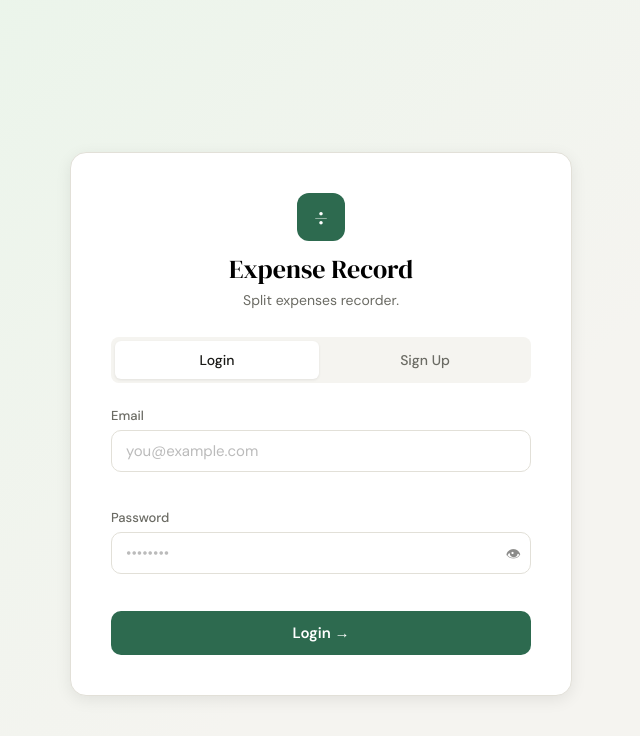
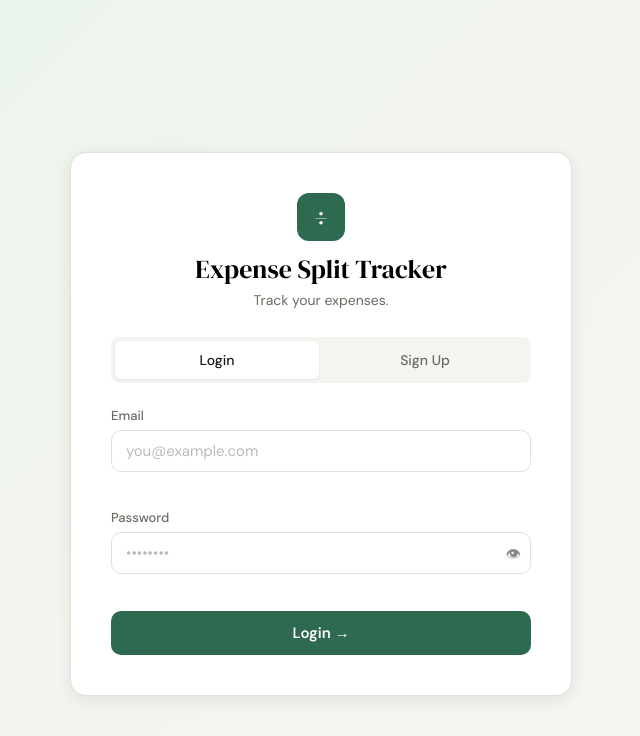
Before and after one commit to sskeric/ExpensesSplitTracker, a website: page frontend/index.html in a window 1280 px wide. Shown: the whole page, without its empty margins (319-959 px from the left). Drawn offline with Linux system fonts and the light colour scheme.

Commit message:
Update index.html

```diff
--- a/frontend/index.html
+++ b/frontend/index.html
@@ -108,8 +108,8 @@
   <div class="auth-card">
     <div class="brand">
       <span class="brand-icon">÷</span>
-      <h1>Expense Record</h1>
-      <p>Split expenses recorder.</p>
+      <h1>Expense Split Tracker</h1>
+      <p>Track your expenses.</p>
     </div>
 
     <div class="tabs">
```
